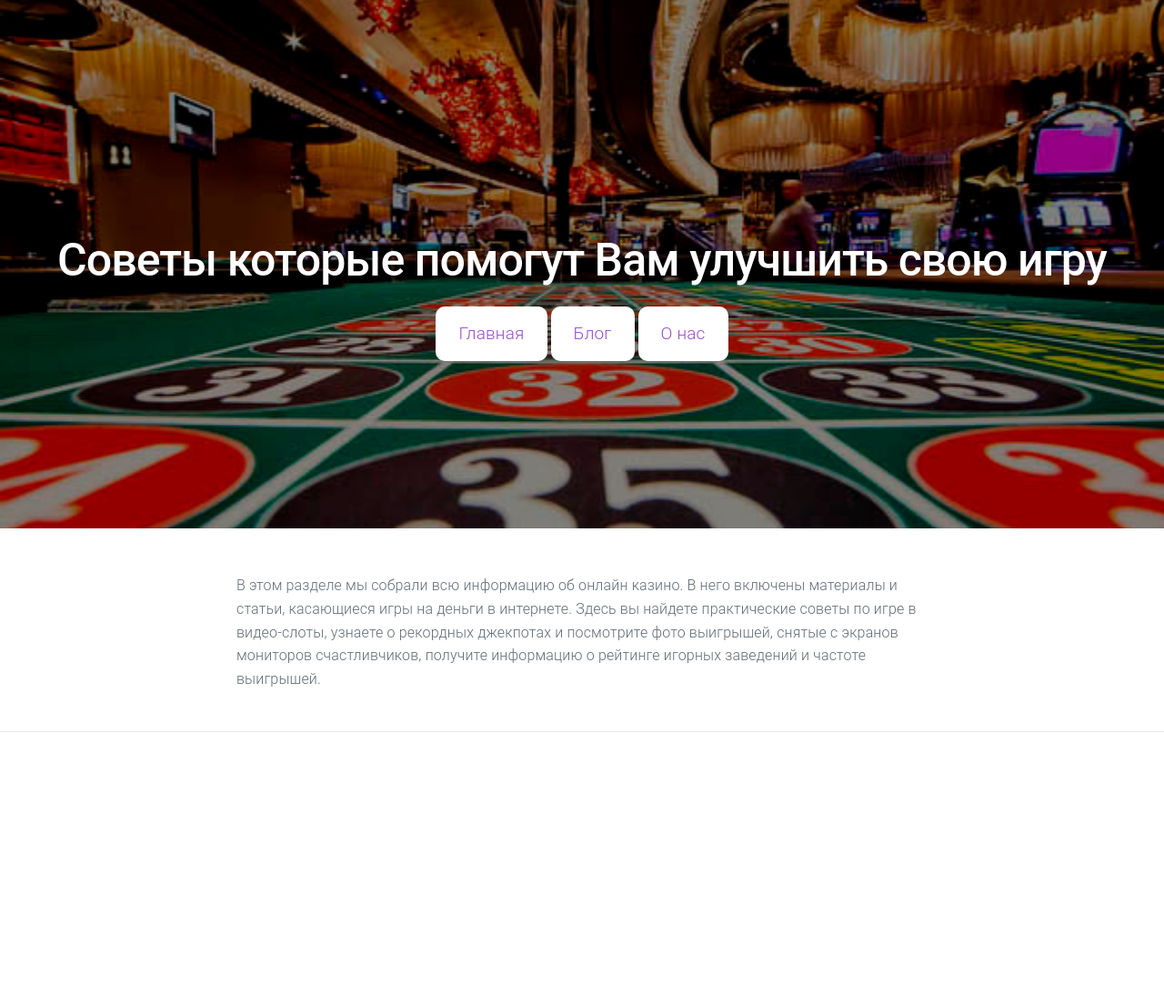
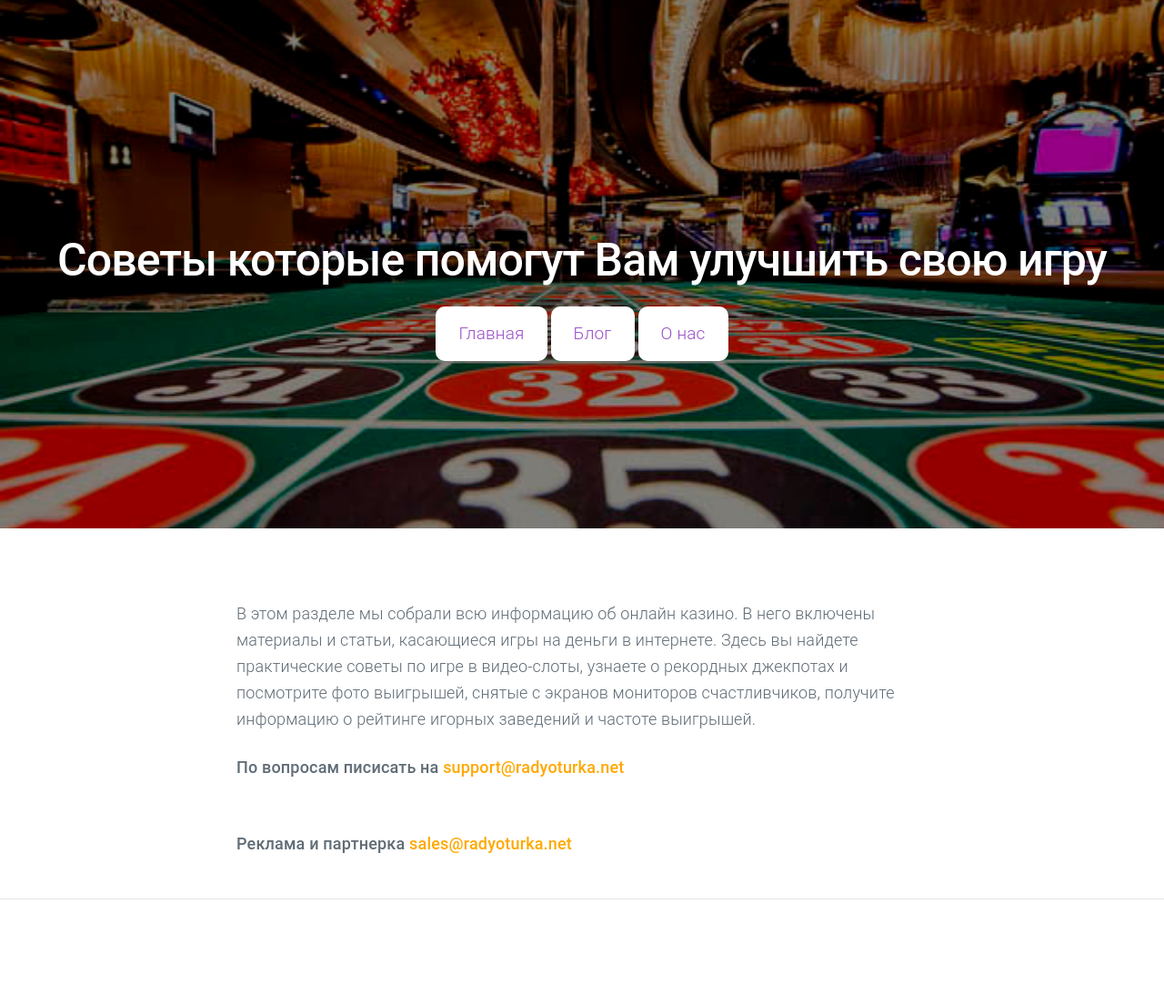
Before and after one commit to alisaklumakova/alisaklumakova.github.io, a Jekyll site: the page built from about.md, in a window 1280 px wide. Shown: the whole page at 91% size. Built offline with Jekyll 4.4.1, drawn with Linux system fonts in a browser that asks for light colours; nearby versions of some CDN libraries; before the commit the page ends 920 px from its top, so only the background shows below that.

Commit message:
Update about.html

```diff
--- a/_layouts/about.html
+++ b/_layouts/about.html
@@ -11,10 +11,13 @@
 <style type="text/css">
 	.c1 {
 		margin-top: 50px;
+    width: 80%!important;
 	}
 </style>
 <div class="container c1">
-	<p>В этом разделе мы собрали всю информацию об онлайн казино. В него включены материалы и статьи, касающиеся игры на деньги в интернете. Здесь вы найдете практические советы по игре в видео-слоты, узнаете о рекордных джекпотах и посмотрите фото выигрышей, снятые с экранов мониторов счастливчиков, получите информацию о рейтинге игорных заведений и частоте выигрышей.</p>
+	<p style="padding-top: 30px; font-size: 18px;">В этом разделе мы собрали всю информацию об онлайн казино. В него включены материалы и статьи, касающиеся игры на деньги в интернете. Здесь вы найдете практические советы по игре в видео-слоты, узнаете о рекордных джекпотах и посмотрите фото выигрышей, снятые с экранов мониторов счастливчиков, получите информацию о рейтинге игорных заведений и частоте выигрышей.</p>
+  <p style=" font-size: 18px; font-weight: 500;">По вопросам писисать на <span style="color:#ffa800; font-size: 18px; font-weight: 500;">support@radyoturka.net</span></p>
+  <p style="padding-top: 30px; font-size: 18px; font-weight: 500;">Реклама и партнерка <span style="color:#ffa800; font-size: 18px; font-weight: 500;">sales@radyoturka.net</span></p>
 </div>
           </main>
 
```
